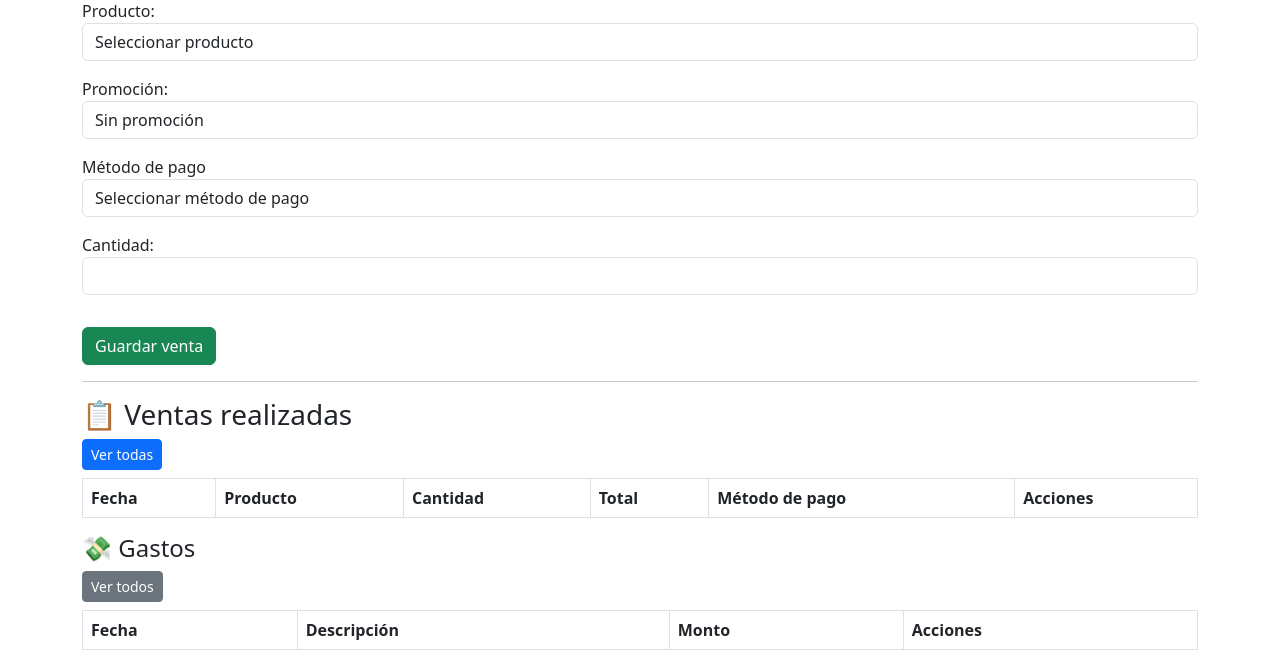
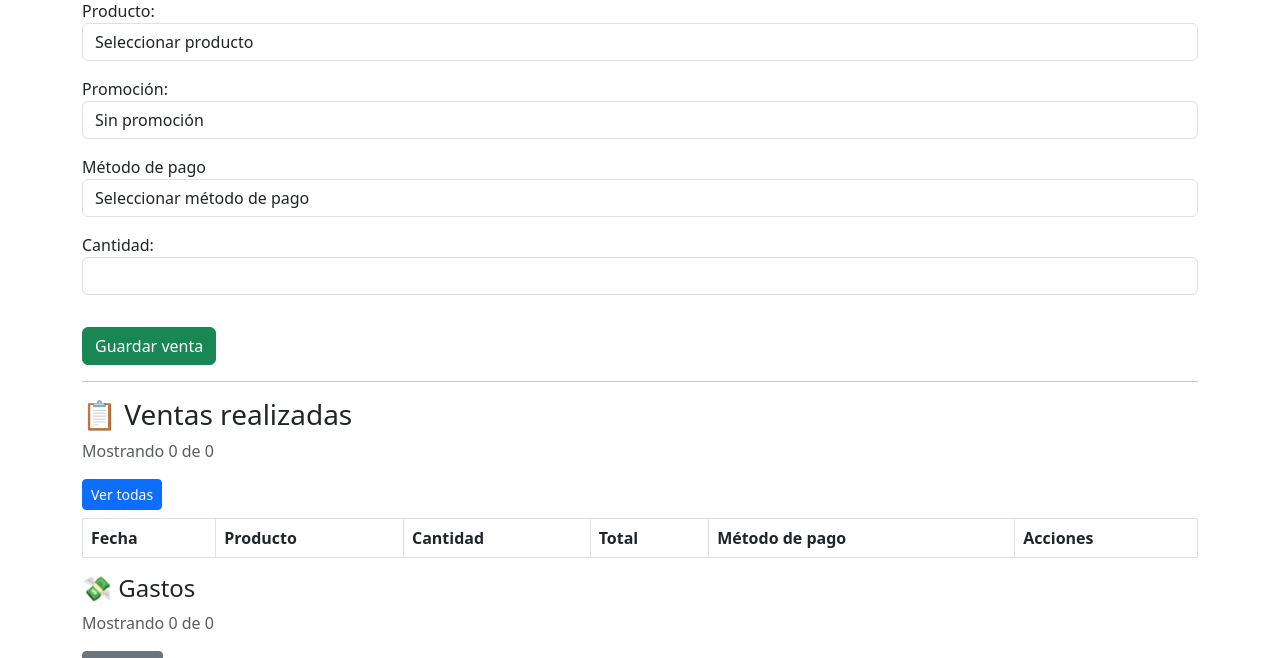
Before and after one commit to Florenciamagario23/hueveria-app, a Flask app: page /dashboard in a window 1280 px wide. Shown: the part 316-974 px from the top of the page. Run offline with Flask 3, Linux system fonts and the light colour scheme; the visitor is signed in with stand-in values (Sample User, id 1); data comes from the database, SQL or seed files in the repository; data that the repository does not hold is empty.

Commit message:
Add files via upload

```diff
--- a/templates/ventas.html
+++ b/templates/ventas.html
@@ -115,6 +115,9 @@
 
 <!-- TABLA -->
 <h3>📋 Ventas realizadas</h3>
+<p id="info-ventas" class="text-muted">
+  Mostrando {{ ventas_ultimas|length }} de {{ ventas_total_cantidad }}
+</p>
 
 <button id="btn-ventas" onclick="mostrarVentas()" class="btn btn-primary btn-sm mb-2">
   Ver todas
@@ -186,6 +189,9 @@
 </table>
 
 <h4>💸 Gastos</h4>
+<p id="info-gastos" class="text-muted">
+  Mostrando {{ gastos_ultimos|length }} de {{ gastos_total_cantidad }}
+</p>
 
 <button id="btn-gastos" class="btn btn-secondary btn-sm mb-2" onclick="mostrarGastos()">
   Ver todos
@@ -372,6 +378,7 @@ document.addEventListener("DOMContentLoaded", function () {
     const todas = document.getElementById("ventas-todas");
     const btn = document.getElementById("btn-ventas");
     const filtro = document.getElementById("filtro-container");
+    const info = document.getElementById("info-ventas");
 
     ventasMostradas = !ventasMostradas;
 
@@ -380,22 +387,35 @@ document.addEventListener("DOMContentLoaded", function () {
     filtro.style.display = ventasMostradas ? "block" : "none";
 
     btn.innerText = ventasMostradas ? "Ver menos" : "Ver todas";
+
+    if (ventasMostradas) {
+        info.innerText = "Mostrando todas";
+    } else {
+        info.innerText = `Mostrando ${cortas.children.length} de ${cortas.children.length + todas.children.length}`;
+    }
 };
 
     // 🔴 GASTOS
-    window.mostrarGastos = function () {
-        const cortos = document.getElementById("gastos-cortos");
-        const todos = document.getElementById("gastos-todos");
-        const btn = document.getElementById("btn-gastos");
-        const filtro = document.getElementById("filtro-gastos");
+    window.mostrarVentas = function () {
+    const cortas = document.getElementById("ventas-cortas");
+    const todas = document.getElementById("ventas-todas");
+    const btn = document.getElementById("btn-ventas");
+    const filtro = document.getElementById("filtro-container");
+    const info = document.getElementById("info-ventas");
 
-        gastosMostrados = !gastosMostrados;
+    ventasMostradas = !ventasMostradas;
 
-        cortos.style.display = gastosMostrados ? "none" : "table-row-group";
-        todos.style.display = gastosMostrados ? "table-row-group" : "none";
-        filtro.style.display = gastosMostrados ? "block" : "none";
+    cortas.style.display = ventasMostradas ? "none" : "table-row-group";
+    todas.style.display = ventasMostradas ? "table-row-group" : "none";
+    filtro.style.display = ventasMostradas ? "block" : "none";
 
-        btn.innerText = gastosMostrados ? "Ver menos" : "Ver todos";
+    btn.innerText = ventasMostradas ? "Ver menos" : "Ver todas";
+
+    if (ventasMostradas) {
+        info.innerText = "Mostrando todas";
+    } else {
+        info.innerText = `Mostrando ${cortas.children.length} de ${cortas.children.length + todas.children.length}`;
+    }
 };
 
     // 🔍 FILTRAR VENTAS
```
Lines whose indentation alone changed are shown as unchanged.
